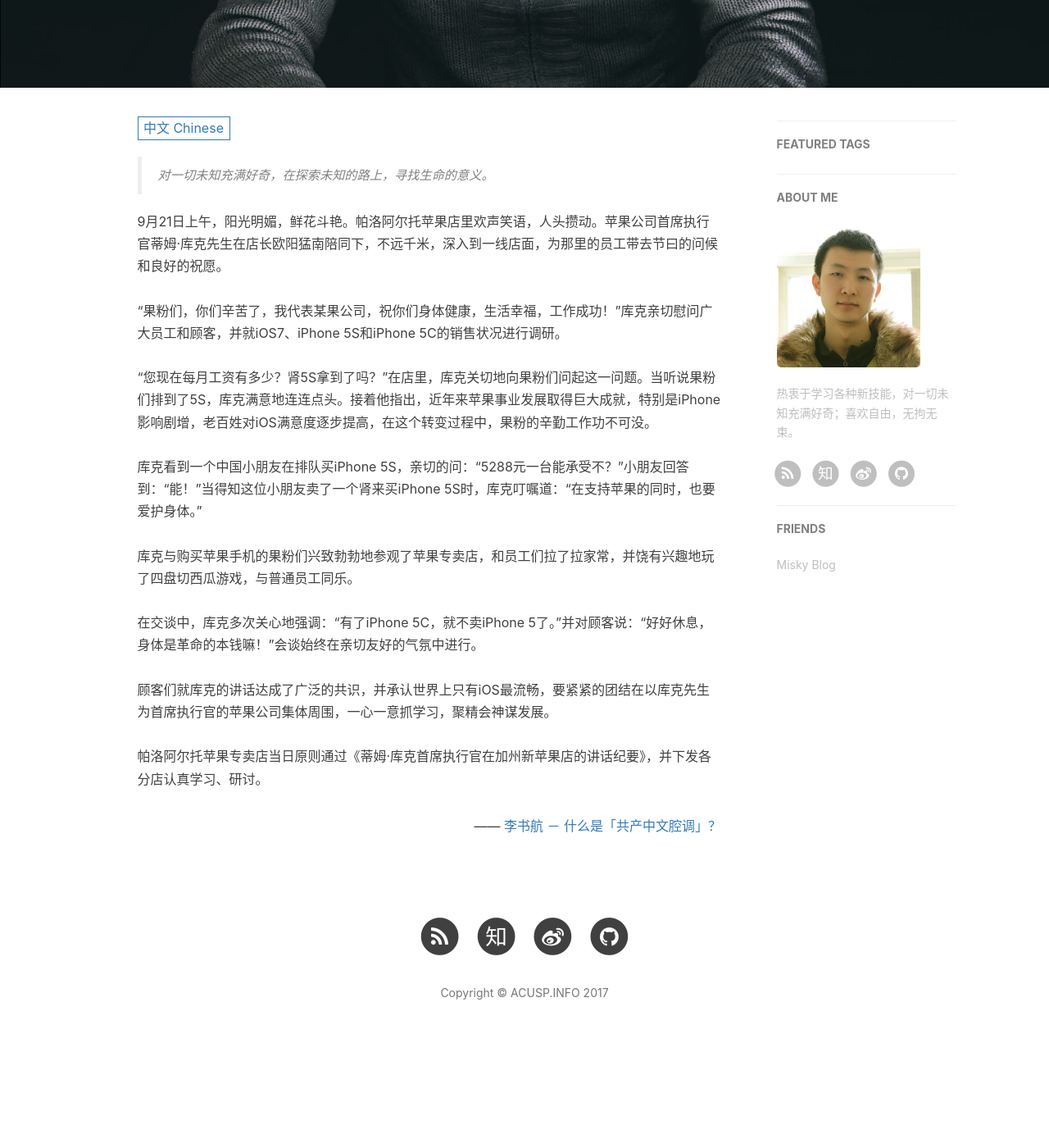
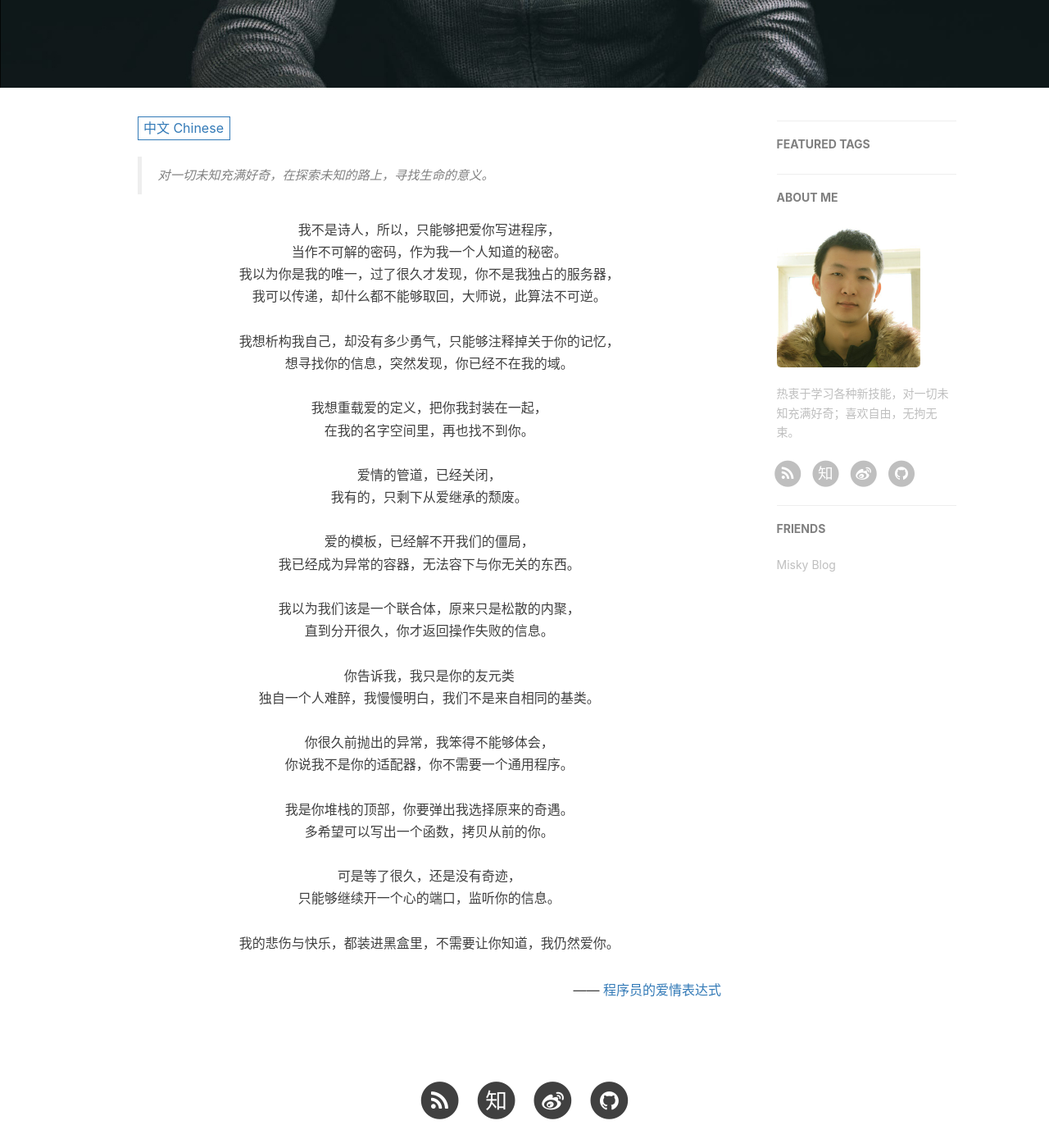
Before and after one commit to acusp/AC-Blog, a Jekyll site: the page built from about.html, in a window 1280 px wide and 1400 px high, scrolled down 311 px. Shown: the whole window at 82% size. Built offline with Jekyll 4.4.1, drawn with Linux system fonts in a browser that asks for light colours; nearby versions of some CDN libraries; comment, search, counter and statistics services are not loaded; before the commit the page ends 1599 px from its top, so only the background shows below that; some of the changed text lies outside the part shown.

Commit message:
Maintain | Update about.html
Signed-off-by: acusp <acusp.xu@gmail.com>

```diff
--- a/about.html
+++ b/about.html
@@ -16,11 +16,45 @@
     <blockquote>
         对一切未知充满好奇，在探索未知的路上，寻找生命的意义。
     </blockquote>
-    9月21日上午，阳光明媚，鲜花斗艳。帕洛阿尔托苹果店里欢声笑语，人头攒动。苹果公司首席执行官蒂姆·库克先生在店长欧阳猛南陪同下，不远千米，深入到一线店面，为那里的员工带去节曰的问候和良好的祝愿。<br><br>“果粉们，你们辛苦了，我代表某果公司，祝你们身体健康，生活幸福，工作成功！”库克亲切慰问广大员工和顾客，并就iOS7、iPhone 5S和iPhone 5C的销售状况进行调研。 <br><br>“您现在每月工资有多少？肾5S拿到了吗？”在店里，库克关切地向果粉们问起这一问题。当听说果粉们排到了5S，库克满意地连连点头。接着他指出，近年来苹果事业发展取得巨大成就，特别是iPhone影响剧增，老百姓对iOS满意度逐步提高，在这个转变过程中，果粉的辛勤工作功不可没。<br><br>库克看到一个中国小朋友在排队买iPhone 5S，亲切的问：“5288元一台能承受不？”小朋友回答到：“能！”当得知这位小朋友卖了一个肾来买iPhone 5S时，库克叮嘱道：“在支持苹果的同时，也要爱护身体。”<br><br>库克与购买苹果手机的果粉们兴致勃勃地参观了苹果专卖店，和员工们拉了拉家常，并饶有兴趣地玩了四盘切西瓜游戏，与普通员工同乐。<br><br>在交谈中，库克多次关心地强调：“有了iPhone 5C，就不卖iPhone 5了。”并对顾客说：“好好休息，身体是革命的本钱嘛！”会谈始终在亲切友好的气氛中进行。<br><br>顾客们就库克的讲话达成了广泛的共识，并承认世界上只有iOS最流畅，要紧紧的团结在以库克先生为首席执行官的苹果公司集体周围，一心一意抓学习，聚精会神谋发展。<br>
-    <br>帕洛阿尔托苹果专卖店当日原则通过《蒂姆·库克首席执行官在加州新苹果店的讲话纪要》，并下发各分店认真学习、研讨。
+
+    <p style="text-align:center;">
+        我不是诗人，所以，只能够把爱你写进程序，<br \>
+        当作不可解的密码，作为我一个人知道的秘密。<br \>
+        我以为你是我的唯一，过了很久才发现，你不是我独占的服务器，<br \>
+        我可以传递，却什么都不能够取回，大师说，此算法不可逆。<br \>
+        <br \>
+        我想析构我自己，却没有多少勇气，只能够注释掉关于你的记忆，<br \>
+        想寻找你的信息，突然发现，你已经不在我的域。<br \>
+        <br \>
+        我想重载爱的定义，把你我封装在一起，<br \>
+        在我的名字空间里，再也找不到你。<br \>
+        <br \>
+        爱情的管道，已经关闭，<br \>
+        我有的，只剩下从爱继承的颓废。<br \>
+        <br \>
+        爱的模板，已经解不开我们的僵局，<br \>
+        我已经成为异常的容器，无法容下与你无关的东西。<br \>
+        <br \>
+        我以为我们该是一个联合体，原来只是松散的内聚，<br \>
+        直到分开很久，你才返回操作失败的信息。<br \>
+        <br \>
+        你告诉我，我只是你的友元类<br \>
+        独自一个人难醉，我慢慢明白，我们不是来自相同的基类。<br \>
+        <br \>
+        你很久前抛出的异常，我笨得不能够体会，<br \>
+        你说我不是你的适配器，你不需要一个通用程序。<br \>
+        <br \>
+        我是你堆栈的顶部，你要弹出我选择原来的奇遇。<br \>
+        多希望可以写出一个函数，拷贝从前的你。<br \>
+        <br \>
+        可是等了很久，还是没有奇迹，<br \>
+        只能够继续开一个心的端口，监听你的信息。<br \>
+        <br \>
+        我的悲伤与快乐，都装进黑盒里，不需要让你知道，我仍然爱你。<br \>
+    </p>
 
     <p style="text-align:right;">
-        —— <a href="http://www.zhihu.com/question/19687065">李书航 － 什么是「共产中文腔调」？ </a>
+        —— <a href="http://huaban.com/boards/1742452/"> 程序员的爱情表达式 </a>
     </p>
 
 </div>
@@ -28,19 +62,23 @@
 <!-- English Version -->
 <div class="en post-container">
     <blockquote>
-        Designer or Engineer, things in between.
+        Solve problems and build things.
     </blockquote>
 
-    <p>
-        Your work is going to fill a large part of your life, and the only way to be truly satisfied is to do what you believe is great work. And the only way to do great work is to love what you do. If you haven’t found it yet, keep looking. Don’t settle. As with all matters of the heart, you’ll know when you find it.
-    </p>
-
-    <p>
-    If you want to live your life in a creative way, as an artist, you have to not look back too much. You have to be willing to take whatever you’ve done and whoever you were and throw them away.
+    <p style="text-align:center;">
+        look to the master,<br \>
+        <br \>
+        follow the master,<br \>
+        <br \>
+        walk with the master,<br \>
+        <br \>
+        see through the master,<br \>
+        <br \>
+        become the master.<br \>
     </p>
 
     <p style="text-align:right;">
-    -- Steve Jobs
+        -- <a href="http://www.catb.org/esr/faqs/hacker-howto.html"> Zen Proverb </a>
     </p>
 
 </div>
--- a/tags.html
+++ b/tags.html
@@ -1,7 +1,7 @@
 ---
 title: Tags
 layout: default
-description: keep hungry keep foolish
+description: keep hungry, keep foolish
 header-img: "img/tag-bg.jpg"
 ---
 
```
Also changed, not shown: other parts of about.html (+1 -1 lines).
